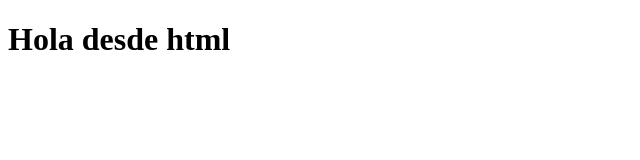
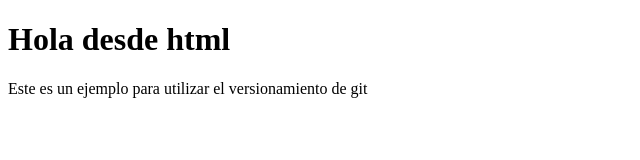
Before and after one commit to Patba-29/Pruebas, a plain HTML site: page index.html in a window 1280 px wide. Shown: the whole page, without its empty margins (0-640 px from the left). Drawn offline with Linux system fonts and the light colour scheme.

Commit message:
App con su consola

```diff
--- a/app.js
+++ b/app.js
@@ -0,0 +1 @@
+console.log("Este es un mensaje desde javascript");
--- a/index.html
+++ b/index.html
@@ -8,5 +8,6 @@
     </head>
     <body>
         <h1>Hola desde html</h1>
+        <p>Este es un ejemplo para utilizar el versionamiento de git</p>
     </body>
 </html>
```
